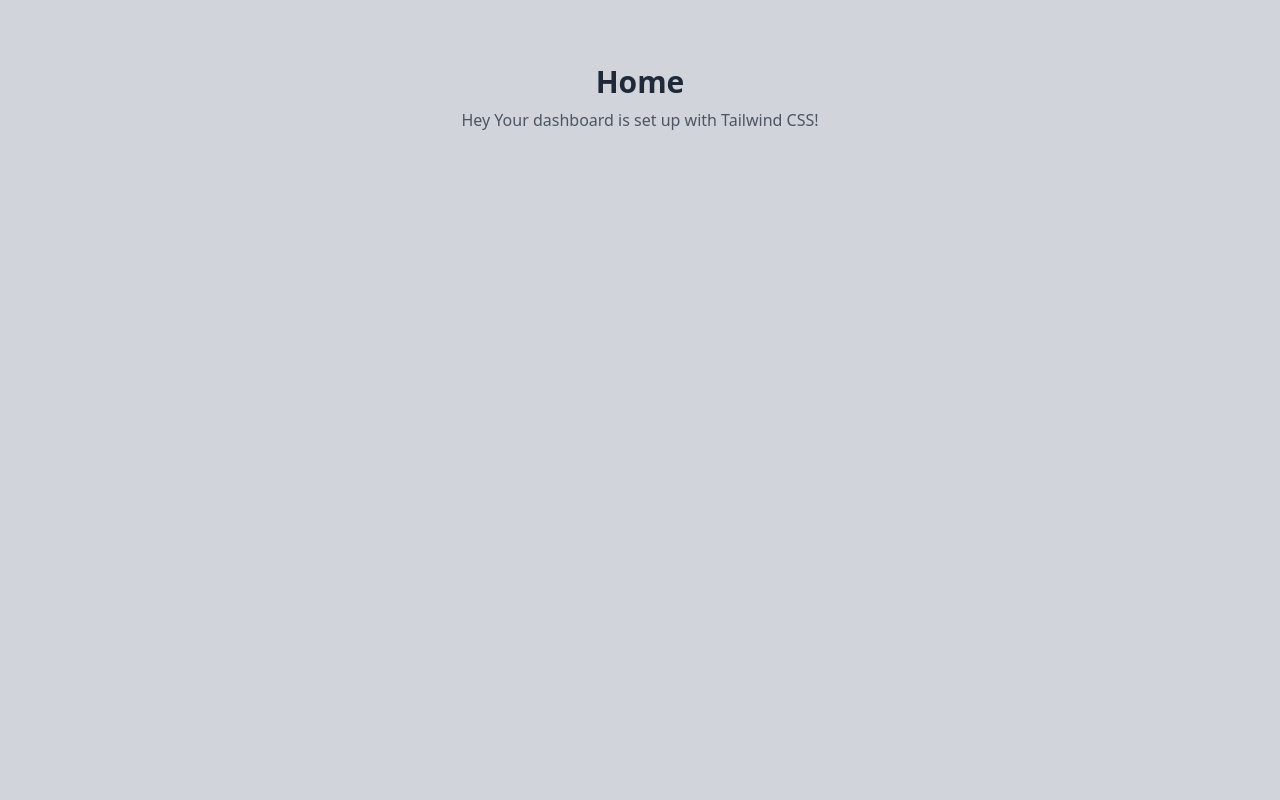
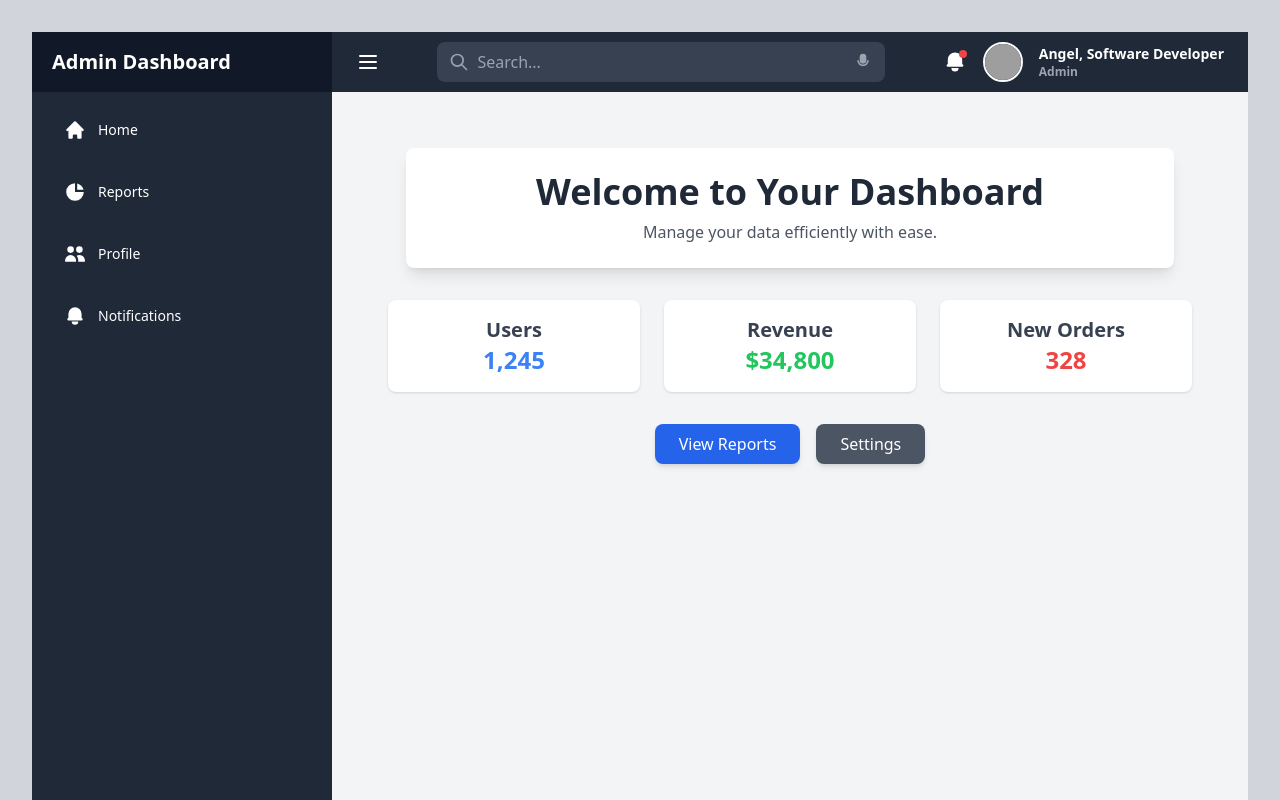
Before and after one commit to NeemaMwende/Vue-Dashboard, a Vue app: page / in a window 1280 px wide. Built offline with nearby package versions, Linux system fonts and the light colour scheme; grey boxes are pictures that could not be loaded.

Commit message:
design re structure

```diff
--- a/src/pages/home.vue
+++ b/src/pages/home.vue
@@ -1,15 +1,47 @@
 <template>
-    <div class=" text-center min-h-screen bg-gray-300 p-8">
-      <h1 class="text-3xl font-bold text-gray-800">Home</h1>
-      <p class="mt-2 text-gray-600">Hey Your dashboard is set up with Tailwind CSS!</p>
+  <div class="min-h-screen bg-gray-100 flex flex-col items-center p-8">
+    <!-- Welcome Card -->
+    <div class="bg-white shadow-lg rounded-lg p-6 w-full max-w-3xl text-center">
+      <h1 class="text-4xl font-bold text-gray-800">Welcome to Your Dashboard</h1>
+      <p class="mt-2 text-gray-600">Manage your data efficiently with ease.</p>
     </div>
-  </template>
 
-  <script>
+    <!-- Quick Stats Section -->
+    <div class="grid grid-cols-1 sm:grid-cols-3 gap-6 mt-8 w-full max-w-4xl">
+      <div class="bg-white p-4 shadow rounded-lg text-center">
+        <h2 class="text-xl font-semibold text-gray-700">Users</h2>
+        <p class="text-2xl font-bold text-blue-500">1,245</p>
+      </div>
 
-  export default {
-    name: 'App',
-  }
-  </script>
+      <div class="bg-white p-4 shadow rounded-lg text-center">
+        <h2 class="text-xl font-semibold text-gray-700">Revenue</h2>
+        <p class="text-2xl font-bold text-green-500">$34,800</p>
+      </div>
 
-  <style></style>
+      <div class="bg-white p-4 shadow rounded-lg text-center">
+        <h2 class="text-xl font-semibold text-gray-700">New Orders</h2>
+        <p class="text-2xl font-bold text-red-500">328</p>
+      </div>
+    </div>
+
+    <!-- Action Buttons -->
+    <div class="flex space-x-4 mt-8">
+      <button class="bg-blue-600 text-white px-6 py-2 rounded-lg shadow-md hover:bg-blue-700">
+        View Reports
+      </button>
+      <button class="bg-gray-600 text-white px-6 py-2 rounded-lg shadow-md hover:bg-gray-700">
+        Settings
+      </button>
+    </div>
+  </div>
+</template>
+
+<script>
+export default {
+  name: "HomeDashboard",
+};
+</script>
+
+<style scoped>
+/* Additional styles if needed */
+</style>
--- a/src/pages/master/dashboard.vue
+++ b/src/pages/master/dashboard.vue
@@ -17,12 +17,12 @@
               Home
             </router-link>
 
-            <router-link to="/dashboard" class="inline-flex relative items-center py-[12px] px-[12px] w-full text-sm font-medium hover:bg-gray-700 rounded-md transition-colors">
+            <router-link to="/reports" class="inline-flex relative items-center py-[12px] px-[12px] w-full text-sm font-medium hover:bg-gray-700 rounded-md transition-colors">
               <svg aria-hidden="true" class="mr-3 w-[22px] h-[22px]" fill="currentColor" viewBox="0 0 20 20" xmlns="http://www.w3.org/2000/svg">
                 <path d="M2 10a8 8 0 018-8v8h8a8 8 0 11-16 0z"></path>
                 <path d="M12 2.252A8.014 8.014 0 0117.748 8H12V2.252z"></path>
               </svg>
-              Dashboard
+              Reports
             </router-link>
 
             <router-link to="/profile" class="inline-flex relative items-center py-[12px] px-[12px] w-full text-sm font-medium hover:bg-gray-700 rounded-md transition-colors">
@@ -40,7 +40,7 @@
             </router-link>
           </div>
 
-          <div class="mt-auto pt-6 mb-6">
+          <div class="mt-auto pt-6 mb-2">
             <router-link to="/settings" class="inline-flex relative items-center py-[12px] px-[12px] w-full text-sm font-medium hover:bg-gray-700 rounded-md transition-colors">
               <svg aria-hidden="true" class="mr-3 w-[22px] h-[22px]" fill="currentColor" viewBox="0 0 20 20" xmlns="http://www.w3.org/2000/svg">
                 <path fill-rule="evenodd" d="M11.49 3.17c-.38-1.56-2.6-1.56-2.98 0a1.532 1.532 0 01-2.286.948c-1.372-.836-2.942.734-2.106 2.106.54.886.061 2.042-.947 2.287-1.561.379-1.561 2.6 0 2.978a1.532 1.532 0 01.947 2.287c-.836 1.372.734 2.942 2.106 2.106a1.532 1.532 0 012.287.947c.379 1.561 2.6 1.561 2.978 0a1.533 1.533 0 012.287-.947c1.372.836 2.942-.734 2.106-2.106a1.533 1.533 0 01.947-2.287c1.561-.379 1.561-2.6 0-2.978a1.532 1.532 0 01-.947-2.287c.836-1.372-.734-2.942-2.106-2.106a1.532 1.532 0 01-2.287-.947zM10 13a3 3 0 100-6 3 3 0 000 6z"></path>
@@ -85,12 +85,30 @@
         <!-- Search Bar - Centered -->
         <div class="hidden md:flex items-center justify-center flex-1 mx-4">
           <div class="relative w-full max-w-md">
-            <input type="text" class="bg-gray-700 text-white w-full pl-10 pr-4 py-2 rounded-lg focus:outline-none focus:ring-2 focus:ring-blue-500" placeholder="Search..." />
+            <form @submit.prevent="performSearch">
+              <input
+                ref="searchInput"
+                v-model="searchQuery"
+                type="text"
+                class="bg-gray-700 text-white w-full pl-10 pr-10 py-2 rounded-lg focus:outline-none focus:ring-2 focus:ring-blue-500"
+                placeholder="Search..."
+                @keyup.enter="performSearch"
+              />
+            </form>
+
+            <!-- Search Icon (Left) -->
             <div class="absolute left-3 top-2.5">
-              <svg class="w-5 h-5 text-gray-400" fill="none" stroke="currentColor" viewBox="0 0 24 24" xmlns="http://www.w3.org/2000/svg">
+              <svg @click="performSearch" class="w-5 h-5 text-gray-400 cursor-pointer hover:text-white" fill="none" stroke="currentColor" viewBox="0 0 24 24" xmlns="http://www.w3.org/2000/svg">
                 <path stroke-linecap="round" stroke-linejoin="round" stroke-width="2" d="M21 21l-6-6m2-5a7 7 0 11-14 0 7 7 0 0114 0z"></path>
               </svg>
             </div>
+
+            <!-- Voice Search Icon (Right) -->
+            <button @click="startVoiceRecognition" class="absolute right-3 top-2.5 cursor-pointer focus:outline-none" :class="{ 'text-blue-400': isListening }">
+              <svg class="w-5 h-5 text-gray-400 hover:text-white" fill="currentColor" viewBox="0 0 24 24" xmlns="http://www.w3.org/2000/svg">
+                <path d="M12 14a4 4 0 004-4V6a4 4 0 10-8 0v4a4 4 0 004 4zm5-4a5 5 0 01-10 0H5a7 7 0 0014 0h-2zm-5 7v3m-2 0h4"></path>
+              </svg>
+            </button>
           </div>
         </div>
 
@@ -114,7 +132,7 @@
             </div>
             <img class="w-8 h-8 md:w-10 md:h-10 rounded-full border-2 border-gray-50 object-cover" src="https://i.pravatar.cc/100" alt="Avatar" />
             <div class="hidden md:block font-semibold text-left">
-              <div class="text-sm">Angel, Dev OP</div>
+              <div class="text-sm">Angel, Software Developer</div>
               <div class="text-xs text-gray-400">Admin</div>
             </div>
           </div>
@@ -124,18 +142,55 @@
       <!-- Mobile Search Bar (Hidden by Default) -->
       <div v-if="showSearch" class="md:hidden bg-gray-700 px-4 py-2">
         <div class="relative">
-          <input type="text" class="bg-gray-600 text-white w-full pl-10 pr-4 py-2 rounded-lg focus:outline-none focus:ring-2 focus:ring-blue-500" placeholder="Search..." />
-          <div class="absolute left-3 top-2.5">
-            <svg class="w-5 h-5 text-gray-400" fill="none" stroke="currentColor" viewBox="0 0 24 24" xmlns="http://www.w3.org/2000/svg">
+          <form @submit.prevent="performSearch">
+            <input
+              v-model="searchQuery"
+              type="text"
+              class="bg-gray-600 text-white w-full pl-10 pr-10 py-2 rounded-lg focus:outline-none focus:ring-2 focus:ring-blue-500"
+              placeholder="Search..."
+              @keyup.enter="performSearch"
+            />
+          </form>
+          <div @click="performSearch" class="absolute left-3 top-2.5 cursor-pointer">
+            <svg class="w-5 h-5 text-gray-400 hover:text-white" fill="none" stroke="currentColor" viewBox="0 0 24 24" xmlns="http://www.w3.org/2000/svg">
               <path stroke-linecap="round" stroke-linejoin="round" stroke-width="2" d="M21 21l-6-6m2-5a7 7 0 11-14 0 7 7 0 0114 0z"></path>
             </svg>
           </div>
+          <!-- Voice Search Icon for Mobile -->
+          <button @click="startVoiceRecognition" class="absolute right-3 top-2.5 cursor-pointer focus:outline-none" :class="{ 'text-blue-400': isListening }">
+            <svg class="w-5 h-5 text-gray-400 hover:text-white" fill="currentColor" viewBox="0 0 24 24" xmlns="http://www.w3.org/2000/svg">
+              <path d="M12 14a4 4 0 004-4V6a4 4 0 10-8 0v4a4 4 0 004 4zm5-4a5 5 0 01-10 0H5a7 7 0 0014 0h-2zm-5 7v3m-2 0h4"></path>
+            </svg>
+          </button>
         </div>
       </div>
 
       <!-- Main Content Area -->
       <div class="flex-1 bg-gray-100 text-gray-800 p-[24px] overflow-auto">
-        <router-view></router-view>
+        <!-- Search Results Section (when search is active) -->
+        <div v-if="searchResults.length > 0" class="mb-6">
+          <h2 class="text-xl font-bold mb-4">Search Results for "{{ searchQuery }}"</h2>
+          <div class="bg-white rounded-lg shadow-md p-4">
+            <div v-for="(result, index) in searchResults" :key="index" class="border-b last:border-b-0 py-3">
+              <h3 class="font-medium text-lg">{{ result.title }}</h3>
+              <p class="text-gray-600 mt-1">{{ result.description }}</p>
+              <div class="mt-2 flex items-center">
+                <router-link :to="result.path" class="text-blue-600 hover:text-blue-800 text-sm">
+                  View details →
+                </router-link>
+              </div>
+            </div>
+          </div>
+        </div>
+
+        <!-- Empty Search Results Message -->
+        <div v-if="searchPerformed && searchResults.length === 0" class="bg-white rounded-lg shadow-md p-6 mb-6">
+          <h2 class="text-xl font-bold mb-2">No results found</h2>
+          <p class="text-gray-600">No results found for "{{ searchQuery }}". Please try different keywords.</p>
+        </div>
+
+        <!-- Normal Content (router view) -->
+        <router-view v-if="!searchResults.length || !searchPerformed"></router-view>
       </div>
     </div>
   </div>
@@ -149,8 +204,40 @@ export default {
       showDropDown: false,
       showSearch: false,
       showHamburgerMenu: false,
-      sidebarOpen: true
+      sidebarOpen: true,
+      searchQuery: '',
+      isListening: false,
+      recognition: null,
+      isSpeechRecognitionSupported: false,
+      searchResults: [],
+      searchPerformed: false,
+      // Sample data for demonstration - in a real app, this would come from an API or Vuex store
+      sampleData: [
+        {
+          title: "Dashboard Overview",
+          description: "Main dashboard with key performance indicators and analytics.",
+          path: "/dashboard"
+        },
+        {
+          title: "User Profile Settings",
+          description: "Manage your profile information and preferences.",
+          path: "/profile"
+        },
+        {
+          title: "System Notifications",
+          description: "View all system and application notifications.",
+          path: "/notifications"
+        },
+        {
+          title: "Application Settings",
+          description: "Configure application preferences and system settings.",
+          path: "/settings"
+        }
+      ]
     }
+  },
+  mounted() {
+    this.initSpeechRecognition();
   },
   methods: {
     toggleDrop() {
@@ -162,6 +249,82 @@ export default {
     toggleSidebar() {
       this.sidebarOpen = !this.sidebarOpen;
       this.showHamburgerMenu = !this.showHamburgerMenu;
+    },
+    initSpeechRecognition() {
+      // Check if Speech Recognition API is supported
+      const SpeechRecognition = window.SpeechRecognition || window.webkitSpeechRecognition;
+
+      if (SpeechRecognition) {
+        this.isSpeechRecognitionSupported = true;
+        this.recognition = new SpeechRecognition();
+        this.recognition.continuous = false; // Stops automatically after speech input
+        this.recognition.interimResults = false; // Only final results
+        this.recognition.lang = "en-US"; // Set language to English
+
+        // Set up event handlers
+        this.recognition.onresult = (event) => {
+          const speechResult = event.results[0][0].transcript; // Get recognized text
+          this.searchQuery = speechResult; // Update search query
+          this.isListening = false; // Update listening state
+
+          // Automatically perform search when voice input completes
+          this.performSearch();
+        };
+
+        this.recognition.onerror = (event) => {
+          console.error("Speech Recognition Error:", event.error);
+          this.isListening = false;
+        };
+
+        this.recognition.onend = () => {
+          this.isListening = false; // Update listening state when recognition ends
+        };
+      } else {
+        console.log("Speech recognition is not supported in this browser.");
+      }
+    },
+    startVoiceRecognition() {
+      if (this.isSpeechRecognitionSupported && !this.isListening) {
+        try {
+          this.recognition.start();
+          this.isListening = true;
+        } catch (error) {
+          console.error("Error starting speech recognition:", error);
+        }
+      } else if (this.isListening) {
+        this.recognition.stop();
+        this.isListening = false;
+      } else {
+        alert("Speech recognition is not supported in this browser.");
+      }
+    },
+    performSearch() {
+      // Skip empty searches
+      if (!this.searchQuery.trim()) {
+        this.searchResults = [];
+        this.searchPerformed = false;
+        return;
+      }
+
+      this.searchPerformed = true;
+      const query = this.searchQuery.toLowerCase();
+
+      // Filter sample data based on query
+      // In a real application, this might be an API call or more complex search logic
+      this.searchResults = this.sampleData.filter(item => {
+        return (
+          item.title.toLowerCase().includes(query) ||
+          item.description.toLowerCase().includes(query)
+        );
+      });
+
+      // In a real app, you might also want to use Vue Router to update the URL query params
+      // this.$router.push({ query: { q: this.searchQuery } });
+
+      // Close mobile search panel after search
+      if (this.showSearch && window.innerWidth < 768) {
+        this.showSearch = false;
+      }
     }
   }
 }
@@ -186,5 +349,4 @@ html, body {
     width: 240px;
   }
 }
-
 </style>
--- a/src/router/index.js
+++ b/src/router/index.js
@@ -8,6 +8,12 @@ import home from '@/pages/home.vue'
 import profile from '@/pages/profile.vue'
 
 const routes = [
+
+  {
+    path: '/dashboard',
+    name: 'dashboard',
+    component: dashboard,
+    children: [
       {
         path: '/',
         name: 'home',
@@ -18,10 +24,7 @@ const routes = [
         name: 'profile',
         component: profile
       },
-  {
-    path: '/dashboard',
-    name: 'dashboard',
-    component: dashboard
+    ]
   },
   // {
   //   path: '/users',
```
Lines whose indentation alone changed are shown as unchanged.
